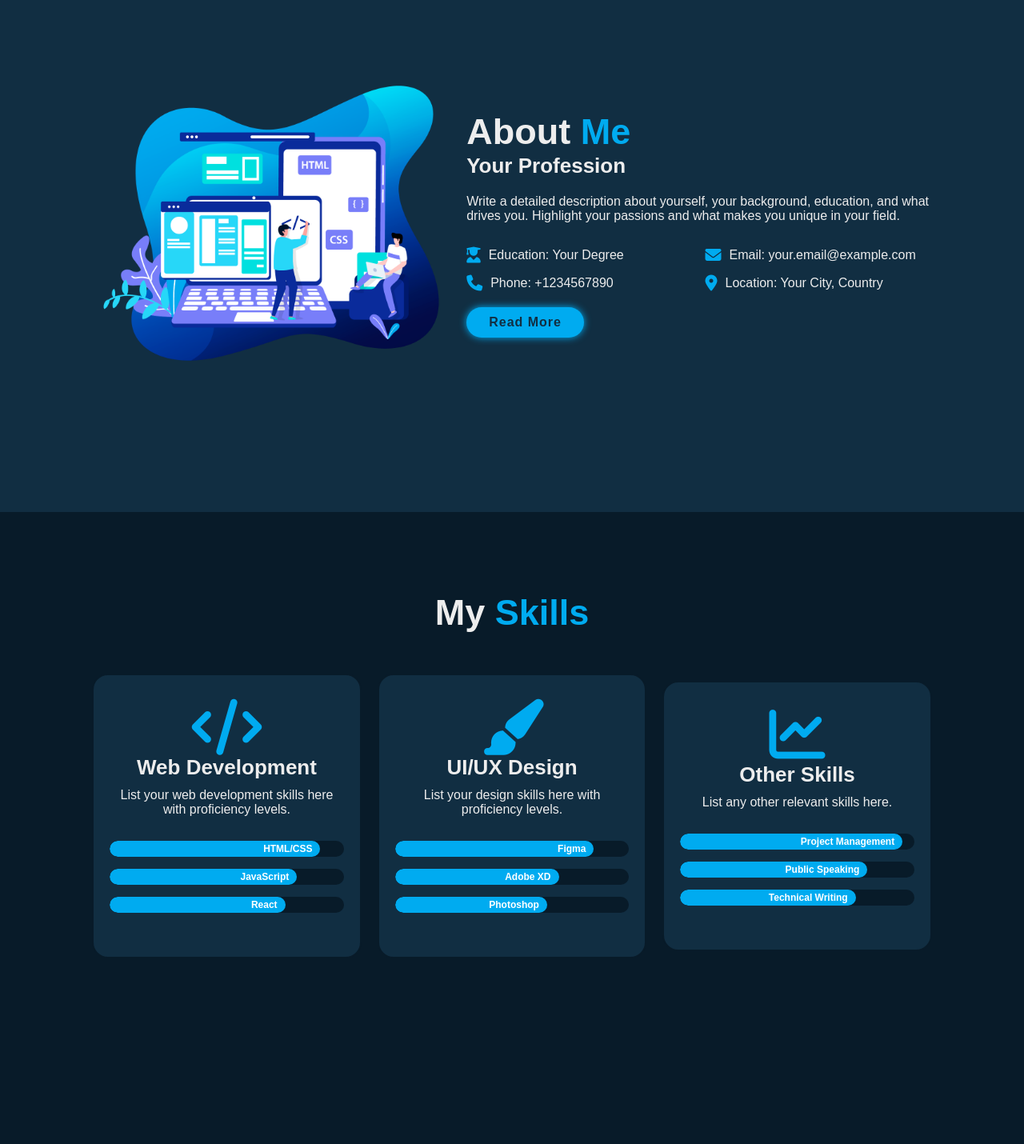
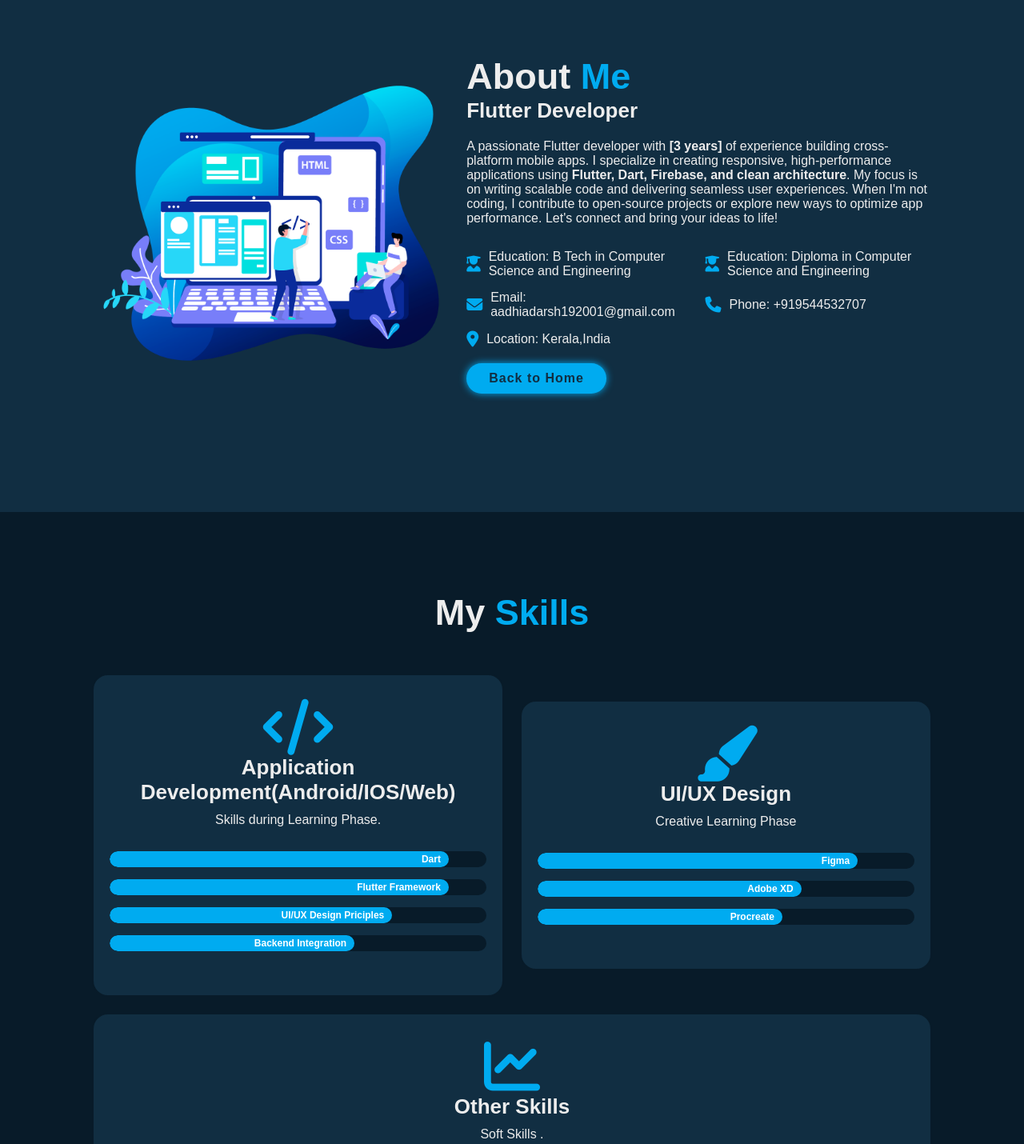
Before and after one commit to AADHIX/AADHIXPORTFOLIO, a plain HTML site: page index.html in a window 1280 px wide. Shown: the part 960-2390 px from the top of the page at 80% size. Drawn offline with nearby package versions, Linux system fonts and the light colour scheme.

Commit message:
my new updates

```diff
--- a/index.html
+++ b/index.html
@@ -3,7 +3,7 @@
 <head>
     <meta charset="UTF-8">
     <meta name="viewport" content="width=device-width, initial-scale=1.0">
-    <title>Your Name | Portfolio</title>
+    <title>AADHIX|</title>
     <link rel="stylesheet" href="style.css">
     <link rel="stylesheet" href="https://cdnjs.cloudflare.com/ajax/libs/font-awesome/6.4.0/css/all.min.css">
     <link rel="icon" href="assets/favicon.ico" type="image/x-icon">
@@ -35,7 +35,7 @@
             <h3>Hello, It's Me</h3>
             <h1>Adarsh Ajay</h1>
             <h3>And I'm a <span class="multiple-text"></span></h3>
-            <p>Build Cross platform Application<h2></h2> </p>
+            <p>Builds Cross platform Application<h2></h2> </p>
             <div class="social-media">
                 <a href="https://github.com/AADHIX"><i class="fab fa-github"></i></a>
                 <a href="https://www.linkedin.com/in/adarshajay19200/"><i class="fab fa-linkedin"></i></a>
@@ -56,27 +56,39 @@
         </div>
         <div class="about-content">
             <h2 class="heading">About <span>Me</span></h2>
-            <h3>Your Profession</h3>
-            <p>Write a detailed description about yourself, your background, education, and what drives you. Highlight your passions and what makes you unique in your field.</p>
+            <h3>Flutter Developer</h3>
+             <p>
+    A passionate Flutter developer with
+    <strong>[3 years]</strong> of experience building cross-platform mobile apps.
+    I specialize in creating responsive, high-performance applications using
+    <strong>Flutter, Dart, Firebase, and clean architecture</strong>. My focus
+    is on writing scalable code and delivering seamless user experiences. When
+    I'm not coding, I contribute to open-source projects or explore new ways to
+    optimize app performance. Let's connect and bring your ideas to life!
+  </p>
             <div class="about-details">
                 <div class="detail">
                     <i class="fas fa-user-graduate"></i>
-                    <span>Education: Your Degree</span>
+                    <span>Education: B Tech in Computer Science and Engineering</span>
+                </div>
+                 <div class="detail">
+                    <i class="fas fa-user-graduate"></i>
+                    <span>Education: Diploma in Computer Science and Engineering</span>
                 </div>
                 <div class="detail">
                     <i class="fas fa-envelope"></i>
-                    <span>Email: your.email@example.com</span>
+                    <span>Email: aadhiadarsh192001@gmail.com</span>
                 </div>
                 <div class="detail">
                     <i class="fas fa-phone"></i>
-                    <span>Phone: +1234567890</span>
+                    <span>Phone: +919544532707</span>
                 </div>
                 <div class="detail">
                     <i class="fas fa-map-marker-alt"></i>
-                    <span>Location: Your City, Country</span>
+                    <span>Location: Kerala,India</span>
                 </div>
             </div>
-            <a href="#" class="btn">Read More</a>
+            <a href="#" class="btn">Back to Home</a>
         </div>
     </section>
 
@@ -86,23 +98,26 @@
         <div class="skills-container">
             <div class="skills-box">
                 <i class="fas fa-code"></i>
-                <h3>Web Development</h3>
-                <p>List your web development skills here with proficiency levels.</p>
+                <h3>Application Development(Android/IOS/Web)</h3>
+                <p>Skills during Learning Phase.</p>
                 <div class="skill-bar">
-                    <div class="skill-progress" style="width: 90%">HTML/CSS</div>
+                    <div class="skill-progress" style="width: 90%">Dart</div>
                 </div>
                 <div class="skill-bar">
-                    <div class="skill-progress" style="width: 80%">JavaScript</div>
+                    <div class="skill-progress" style="width: 90%">Flutter Framework</div>
                 </div>
                 <div class="skill-bar">
-                    <div class="skill-progress" style="width: 75%">React</div>
+                    <div class="skill-progress" style="width: 75%">UI/UX Design Priciples</div>
+                </div>
+                <div class="skill-bar">
+                    <div class="skill-progress" style="width: 65%">Backend Integration</div>
                 </div>
             </div>
 
             <div class="skills-box">
                 <i class="fas fa-paint-brush"></i>
                 <h3>UI/UX Design</h3>
-                <p>List your design skills here with proficiency levels.</p>
+                <p>Creative Learning Phase</p>
                 <div class="skill-bar">
                     <div class="skill-progress" style="width: 85%">Figma</div>
                 </div>
@@ -110,14 +125,14 @@
                     <div class="skill-progress" style="width: 70%">Adobe XD</div>
                 </div>
                 <div class="skill-bar">
-                    <div class="skill-progress" style="width: 65%">Photoshop</div>
+                    <div class="skill-progress" style="width: 65%">Procreate </div>
                 </div>
             </div>
 
             <div class="skills-box">
                 <i class="fas fa-chart-line"></i>
                 <h3>Other Skills</h3>
-                <p>List any other relevant skills here.</p>
+                <p>Soft Skills .</p>
                 <div class="skill-bar">
                     <div class="skill-progress" style="width: 95%">Project Management</div>
                 </div>
@@ -126,6 +141,12 @@
                 </div>
                 <div class="skill-bar">
                     <div class="skill-progress" style="width: 75%">Technical Writing</div>
+                </div>
+                 <div class="skill-bar">
+                    <div class="skill-progress" style="width: 50%">Critical Thinking</div>
+                </div>
+                 <div class="skill-bar">
+                    <div class="skill-progress" style="width: 50%">Time Management</div>
                 </div>
             </div>
         </div>
@@ -138,8 +159,8 @@
             <div class="projects-box">
                 <img src="assets/images/project1.jpg" alt="Project 1" loading="lazy">
                 <div class="projects-layer">
-                    <h4>E-Commerce App</h4>
-                    <p>Flutter e-commerce application with Firebase backend.</p>
+                    <h4>Autospaxe.</h4>
+                    <p>An Iot based smart parking system </p>
                     <a href="projects.html#project1" class="btn">View Details</a>
                 </div>
             </div>
```
